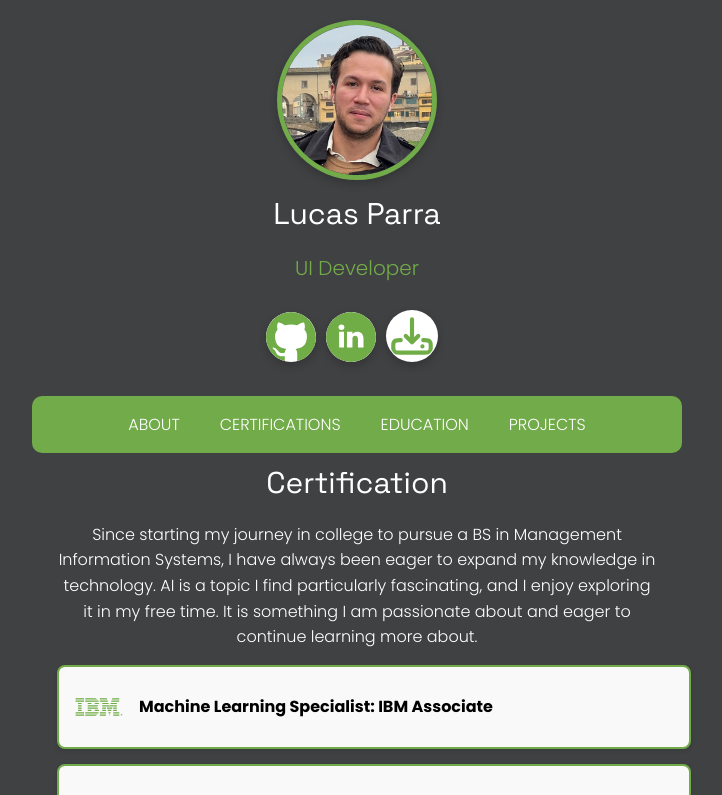
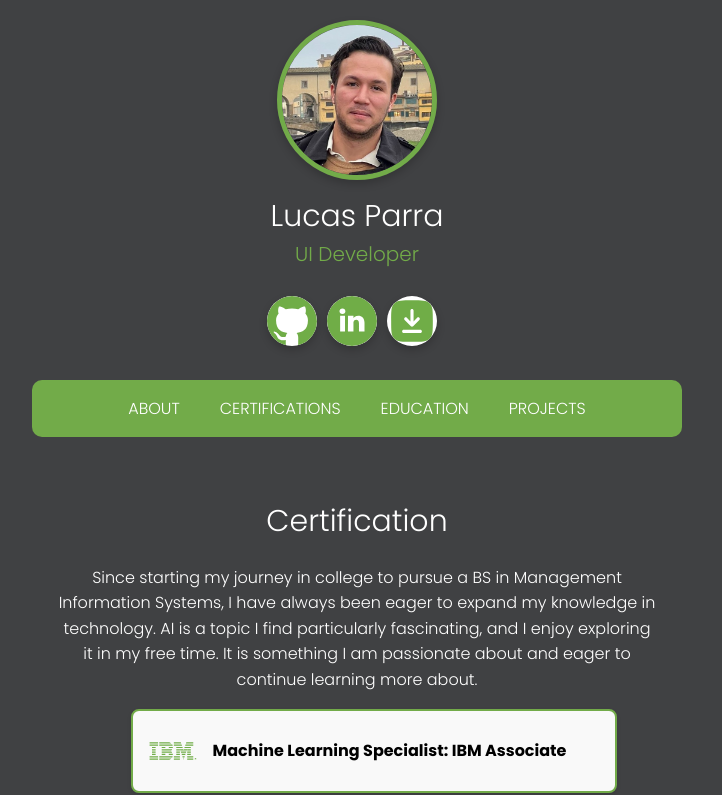
Before and after one commit to Lucasparra1213/MyWebPage, a React (Vite) app: page /Certification in a window 1280 px wide. Shown: the top 795 px of the page, without its empty margins (283-1005 px from the left). Built offline with nearby package versions, Linux system fonts and the light colour scheme; a web font is replaced by a local one.

Commit message:
styling improvement

```diff
--- a/src/App.css
+++ b/src/App.css
@@ -1,7 +1,6 @@
 h1{
-  font-family: "Space Grotesk", serif;
-  font-optical-sizing: auto;
-  font-weight: 400;
+  font-family: "Poppins", serif;
+  font-weight: 300;
   font-style: normal;
   font-size: 30px;
   color: white;
--- a/src/assets/Styles/About.css
+++ b/src/assets/Styles/About.css
@@ -1,5 +1,6 @@
 .about-container {
-    margin-top: 10px;
+    margin-top: 50px;
+    margin-bottom: 15px;
     display: flex;
     flex-direction: column;
     flex-wrap: wrap;
@@ -14,4 +15,5 @@
     text-align: center;
     line-height: 1.6;
     margin-bottom: 10px;
+    margin-top: 0px;
 }
--- a/src/assets/Styles/Certification.css
+++ b/src/assets/Styles/Certification.css
@@ -38,7 +38,7 @@
     padding-right: 20px;
 }
 
-.cert-container p{
+.cert-container{
     display: flex;
     flex-direction: column;
     justify-content: center;
@@ -48,5 +48,9 @@
     text-align: center;
     line-height: 1.6;
     margin-bottom: 15px;
-    margin-top: 10px;
+    margin-top: 50px;
 }
+
+.cert-container p{
+    margin-top: 0px;
+}
--- a/src/assets/Styles/Education.css
+++ b/src/assets/Styles/Education.css
@@ -69,5 +69,9 @@
     text-align: center;
     line-height: 1.6;
     margin-bottom: 15px;
-    margin-top: 10px;
+    margin-top: 50px;
 }
+
+.edu-container p{
+    margin-top: 0px;
+}
--- a/src/assets/Styles/Header.css
+++ b/src/assets/Styles/Header.css
@@ -24,13 +24,12 @@
 
 }
 
-
+.header-container h1{
+    margin-bottom: 0px;
+}
 
 .header-container h2{
     color:#72ab49;
+    margin-top: 0px;
 
 }
-
-.logos .download img{
-    padding: 1px;
-}
--- a/src/assets/Styles/Navbar.css
+++ b/src/assets/Styles/Navbar.css
@@ -2,7 +2,7 @@
     display: flex;
     background-color: #72ab49;
     flex-wrap: wrap;
-    justify-content: center;
+    justify-content: space-evenly;
     align-content: center;
     align-items: center;
     margin: auto;
--- a/src/assets/Styles/Projects.css
+++ b/src/assets/Styles/Projects.css
@@ -56,6 +56,7 @@
 
 .projects p{
     color: black;
+
 }
 
 .projects-container {
@@ -69,6 +70,10 @@
     text-align: center;
     line-height: 1.6;
     margin-bottom: 15px;
-    margin-top: 10px;
+    margin-top: 50px;
 
 }
+
+.projects-container p{
+    margin-top: 0px;
+}
```
Also changed, not shown: src/assets/components/Projects.jsx (+4 -4 lines), public/Images/Download.svg.
